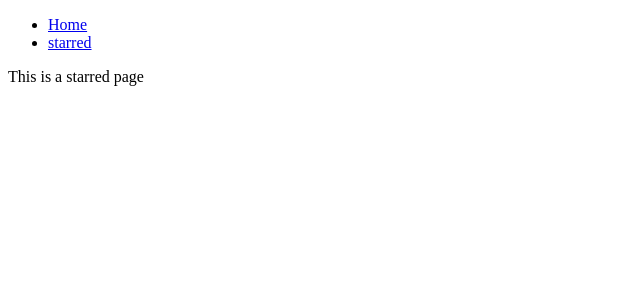
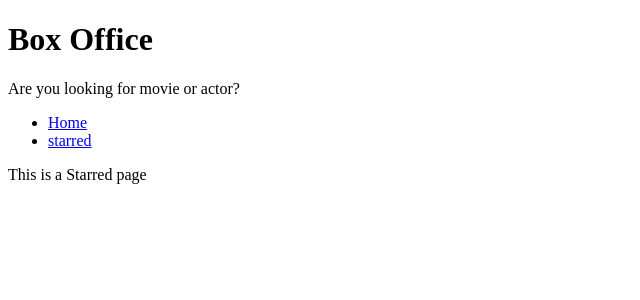
Before and after one commit to lizapatra220/Box-office-app, a React (Create React App) app: page /starred in a window 1280 px wide. Shown: the top 300 px of the page, without its empty margins (0-640 px from the left). Built offline with nearby package versions, Linux system fonts and the light colour scheme.

Commit message:
created main layout

```diff
--- a/src/App.js
+++ b/src/App.js
@@ -1,20 +1,18 @@
 import React from "react";
-import Navs from "./Components/Navs"
+
 import {Routes,Route} from 'react-router-dom';
 import Home from './Pages/Home';
 import Starred from "./Pages/Starred";
 
 function App() {
   return (
-  <div>
-    <Navs />
+
     <Routes>
       <Route  path="/" element ={<Home />}/>
       <Route  path="/starred" element ={<Starred />}/>
 
+    </Routes>
 
-      </Routes>
-  </div>
   );
 }
 
--- /dev/null
+++ b/src/Components/MainPageLayout.js
@@ -0,0 +1,18 @@
+import React from 'react'
+import Navs from "./Navs"
+import Title from "./Title"
+
+const MainPageLayout = ({children}) => {
+  return (
+    <div>
+        <Title  title="Box Office" subtitle="Are you looking for movie or actor?"/>
+        <Navs />
+        {
+            children
+        }
+
+    </div>
+  )
+}
+
+export default MainPageLayout
--- /dev/null
+++ b/src/Components/Title.js
@@ -0,0 +1,14 @@
+import React from 'react'
+
+const Title = ({title,subtitle}) => {
+  return (
+    <div>
+        <h1>{title}</h1>
+        <p>{subtitle}</p>
+
+
+    </div>
+  )
+}
+
+export default Title
--- a/src/Pages/Home.js
+++ b/src/Pages/Home.js
@@ -1,9 +1,8 @@
 import React from 'react'
+import MainPageLayout from "../Components/MainPageLayout"
+const Home = () => {
+  return <MainPageLayout>This is a home page</MainPageLayout>
 
-const Home = () => {
-  return (
-    <div>This is a home page</div>
-  )
 }
 
 export default Home
--- a/src/Pages/Starred.js
+++ b/src/Pages/Starred.js
@@ -1,11 +1,8 @@
 import React from 'react'
+import MainPageLayout from "../Components/MainPageLayout"
+const Starred = () => {
+  return  <MainPageLayout>This is a Starred page</MainPageLayout>
 
-const Starred = () => {
-  return (
-    <div>
-      This is a  starred page
-    </div>
-  )
 }
 
 export default Starred
```
